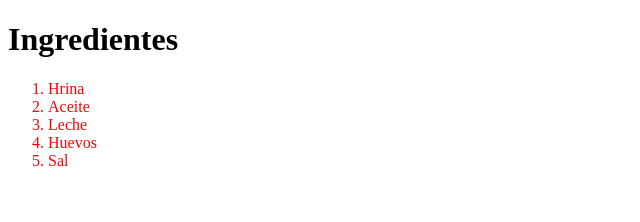
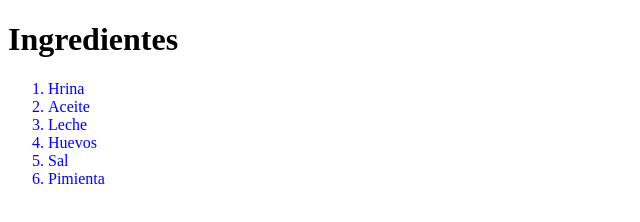
Before and after one commit to ECoraline/curso-html, a plain HTML site: page selectores/index.html in a window 1280 px wide. Shown: the whole page, without its empty margins (0-640 px from the left). Drawn offline with Linux system fonts and the light colour scheme.

Commit message:
prueba desde windows

```diff
--- a/selectores/index.html
+++ b/selectores/index.html
@@ -12,6 +12,7 @@
         <li>Leche</li>
         <li>Huevos</li>
         <li>Sal</li>
+        <li>Pimienta</li>
     </ol>
 
 </body>
--- a/selectores/styles.css
+++ b/selectores/styles.css
@@ -1,3 +1,3 @@
 li {
-    color: red;
+    color: blue;
 }
```
